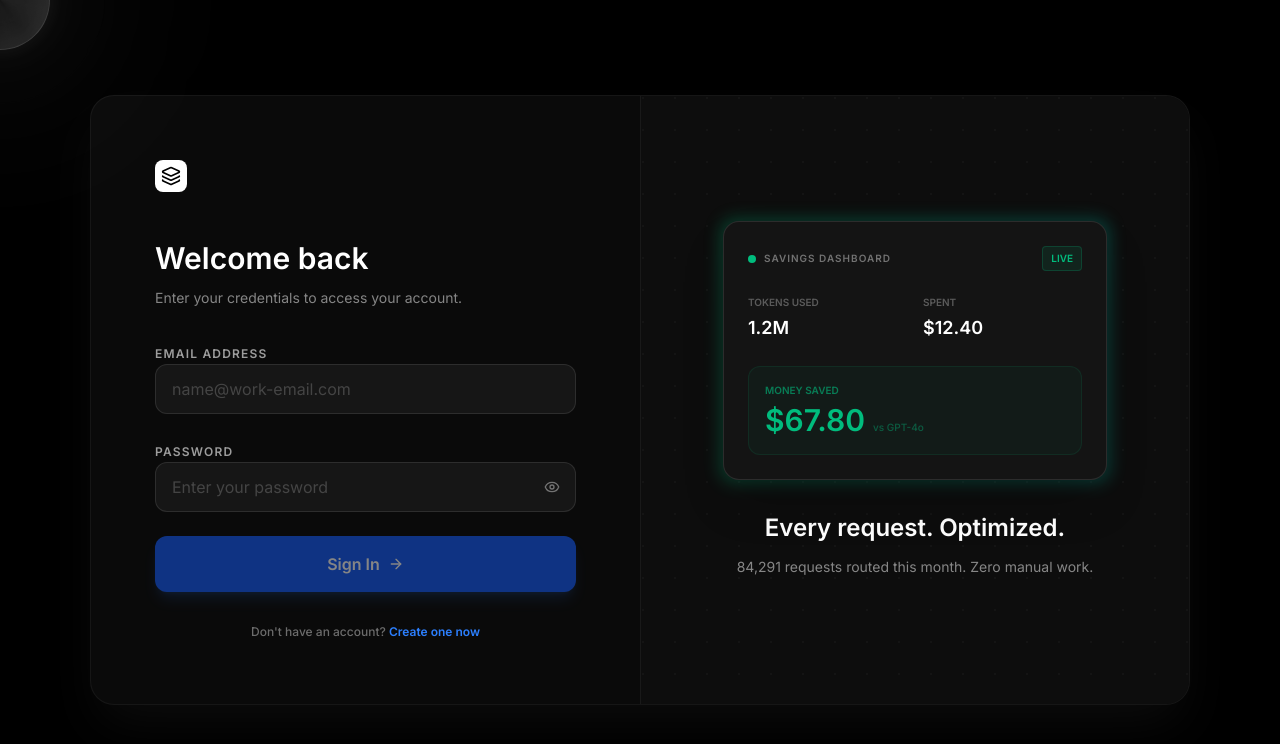
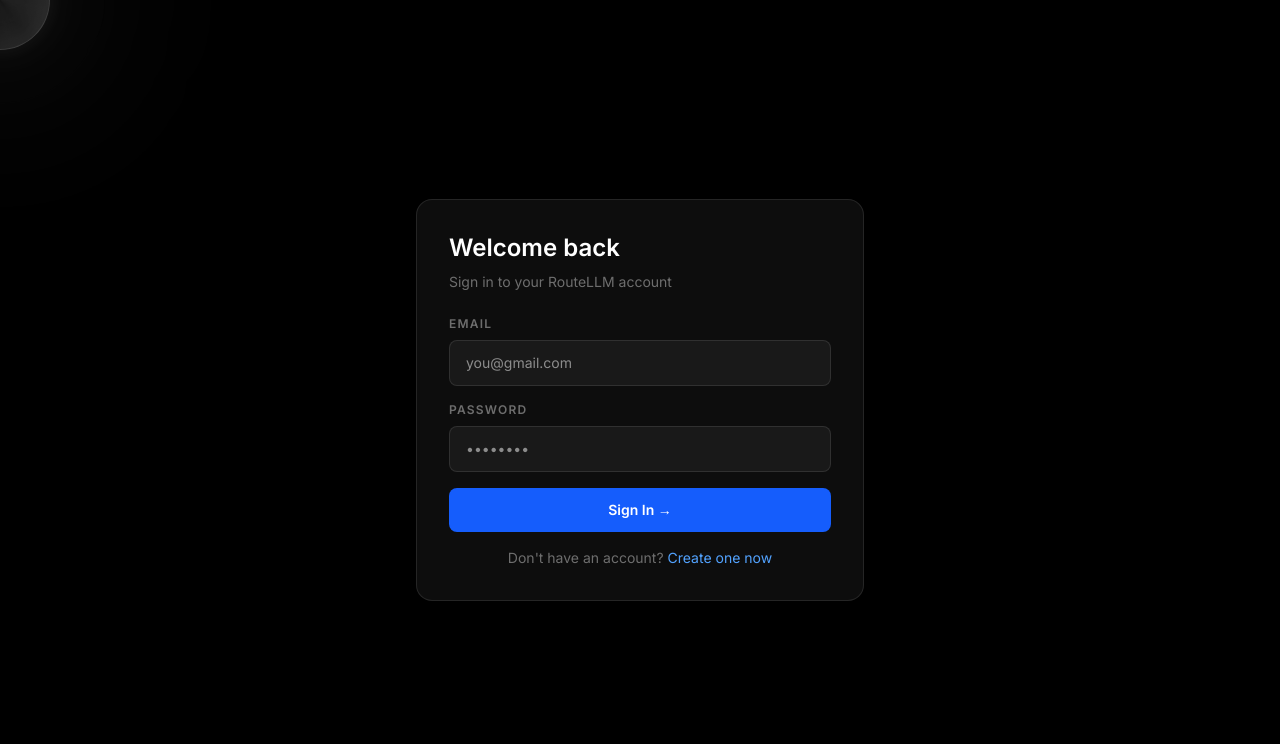
Before and after one commit to krishnawararkar15-droid/routerllm, a React (Vite) app: page /login in a window 1280 px wide. Shown: the top 744 px of the page. Built offline with nearby package versions, Linux system fonts and the light colour scheme.

Commit message:
Replace subscription key login with email and password login

```diff
--- a/src/components/Auth.tsx
+++ b/src/components/Auth.tsx
@@ -43,146 +43,57 @@ const AuthLayout = ({ children, rightContent }: { children: React.ReactNode, rig
 };
 
 export const Login = () => {
-  const [showPassword, setShowPassword] = useState(false);
+  const navigate = useNavigate();
   const [email, setEmail] = useState('');
   const [password, setPassword] = useState('');
-  const [error, setError] = useState<string | null>(null);
+  const [error, setError] = useState('');
   const [loading, setLoading] = useState(false);
-  const navigate = useNavigate();
 
-  const handleSubmit = async (e: React.FormEvent) => {
-    e.preventDefault();
-    if (!email.trim() || !password.trim()) return;
-
+  const handleLogin = async () => {
     setLoading(true);
-    setError(null);
-
+    setError('');
     try {
       const res = await fetch('https://routerllm.onrender.com/login', {
         method: 'POST',
         headers: { 'Content-Type': 'application/json' },
         body: JSON.stringify({ email, password })
       });
-
       const data = await res.json();
-
-      if (data.error) {
-        setError('Invalid email or password');
-        return;
+      if (data.subscription_key) {
+        localStorage.setItem('routellm_key', data.subscription_key);
+        localStorage.setItem('routellm_email', email);
+        navigate('/dashboard');
+      } else {
+        setError(data.error || 'Invalid email or password');
       }
-
-      localStorage.setItem('routellm_key', data.subscription_key);
-      localStorage.setItem('routellm_email', email);
-      navigate('/dashboard');
-    } catch (err) {
-      setError('Invalid email or password');
-    } finally {
-      setLoading(false);
+    } catch (e) {
+      setError('Connection failed. Try again.');
     }
+    setLoading(false);
   };
 
   return (
-    <AuthLayout
-      rightContent={
-        <div className="space-y-8">
-          <div className="relative group">
-            <div className="absolute -inset-1 bg-gradient-to-r from-emerald-500 to-teal-500 rounded-2xl blur opacity-25 group-hover:opacity-50 transition duration-1000 group-hover:duration-200"></div>
-            <div className="relative bg-[#141414] rounded-2xl border border-white/10 p-6 shadow-2xl text-left">
-              <div className="flex items-center justify-between mb-6">
-                <div className="flex items-center gap-2">
-                  <div className="w-2 h-2 rounded-full bg-emerald-500 animate-pulse" />
-                  <span className="text-[10px] font-bold text-white/40 uppercase tracking-widest">Savings Dashboard</span>
-                </div>
-                <div className="px-2 py-1 rounded bg-emerald-500/10 border border-emerald-500/20 text-[10px] font-bold text-emerald-500">
-                  LIVE
-                </div>
-              </div>
-
-              <div className="grid grid-cols-2 gap-4 mb-6">
-                <div className="space-y-1">
-                  <div className="text-[10px] text-white/30 uppercase font-bold">Tokens Used</div>
-                  <div className="text-lg font-bold text-white">1.2M</div>
-                </div>
-                <div className="space-y-1">
-                  <div className="text-[10px] text-white/30 uppercase font-bold">Spent</div>
-                  <div className="text-lg font-bold text-white">$12.40</div>
-                </div>
-              </div>
-
-              <div className="bg-emerald-500/5 rounded-xl p-4 border border-emerald-500/10">
-                <div className="text-[10px] text-emerald-500/60 uppercase font-bold mb-1">Money Saved</div>
-                <div className="flex items-baseline gap-2">
-                  <div className="text-3xl font-bold text-emerald-500">$67.80</div>
-                  <div className="text-[10px] text-emerald-500/40 font-medium">vs GPT-4o</div>
-                </div>
-              </div>
-            </div>
+    <div className="min-h-screen bg-black flex items-center justify-center">
+      <div className="bg-white/5 border border-white/10 rounded-2xl p-8 w-full max-w-md">
+        <h2 className="text-2xl font-bold text-white mb-2">Welcome back</h2>
+        <p className="text-white/40 text-sm mb-6">Sign in to your RouteLLM account</p>
+        {error && <div className="bg-red-500/10 border border-red-500/20 text-red-400 text-sm rounded-lg p-3 mb-4">{error}</div>}
+        <div className="space-y-4">
+          <div>
+            <label className="text-xs font-bold text-white/40 uppercase tracking-widest mb-2 block">Email</label>
+            <input type="email" value={email} onChange={e => setEmail(e.target.value)} placeholder="you@gmail.com" className="w-full bg-white/5 border border-white/10 rounded-lg px-4 py-3 text-white text-sm focus:outline-none focus:ring-2 focus:ring-blue-500" />
           </div>
           <div>
-            <h3 className="text-2xl font-bold text-white mb-3">Every request. Optimized.</h3>
-            <p className="text-white/50 text-sm leading-relaxed">
-              84,291 requests routed this month. Zero manual work.
-            </p>
+            <label className="text-xs font-bold text-white/40 uppercase tracking-widest mb-2 block">Password</label>
+            <input type="password" value={password} onChange={e => setPassword(e.target.value)} placeholder="••••••••" className="w-full bg-white/5 border border-white/10 rounded-lg px-4 py-3 text-white text-sm focus:outline-none focus:ring-2 focus:ring-blue-500" />
           </div>
-        </div>
-      }
-    >
-      <div className="flex-1">
-        <h1 className="text-3xl font-bold text-white mb-3">Welcome back</h1>
-        <p className="text-white/50 text-sm mb-8">Enter your credentials to access your account.</p>
-
-        <form className="space-y-6" onSubmit={handleSubmit}>
-          <div className="space-y-2">
-            <label className="text-xs font-bold text-white/60 uppercase tracking-widest">Email address</label>
-            <input
-              type="email"
-              placeholder="name@work-email.com"
-              value={email}
-              onChange={(e) => setEmail(e.target.value)}
-              className="w-full bg-white/5 border border-white/10 rounded-xl px-4 py-3 text-white placeholder:text-white/20 focus:outline-none focus:ring-2 focus:ring-blue-500/50 transition-all"
-            />
-          </div>
-
-          <div className="space-y-2">
-            <label className="text-xs font-bold text-white/60 uppercase tracking-widest">Password</label>
-            <div className="relative">
-              <input
-                type={showPassword ? "text" : "password"}
-                placeholder="Enter your password"
-                value={password}
-                onChange={(e) => setPassword(e.target.value)}
-                className="w-full bg-white/5 border border-white/10 rounded-xl px-4 py-3 text-white placeholder:text-white/20 focus:outline-none focus:ring-2 focus:ring-blue-500/50 transition-all"
-              />
-              <button
-                type="button"
-                onClick={() => setShowPassword(!showPassword)}
-                className="absolute right-4 top-1/2 -translate-y-1/2 text-white/40 hover:text-white transition-colors"
-              >
-                {showPassword ? <EyeOff className="w-4 h-4" /> : <Eye className="w-4 h-4" />}
-              </button>
-            </div>
-          </div>
-
-          {error && (
-            <div className="text-red-500 text-sm">{error}</div>
-          )}
-
-          <button
-            disabled={loading || !email.trim() || !password.trim()}
-            className="w-full bg-blue-600 hover:bg-blue-500 text-white font-bold py-4 rounded-xl flex items-center justify-center gap-2 transition-all shadow-lg shadow-blue-500/20 group disabled:opacity-50 disabled:cursor-not-allowed"
-          >
-            {loading ? 'Signing in...' : 'Sign In'}
-            <ArrowRight className="w-4 h-4 group-hover:translate-x-1 transition-transform" />
+          <button onClick={handleLogin} disabled={loading} className="w-full bg-blue-600 hover:bg-blue-500 text-white font-bold py-3 rounded-lg text-sm transition-all">
+            {loading ? 'Signing in...' : 'Sign In →'}
           </button>
-        </form>
-
-        <div className="mt-8 text-center space-y-4">
-          <p className="text-xs text-white/40 font-medium">
-            Don't have an account? <Link to="/signup" className="text-blue-500 hover:text-blue-400 font-bold transition-colors">Create one now</Link>
-          </p>
+          <p className="text-center text-sm text-white/40">Don't have an account? <a href="/signup" className="text-blue-400 hover:text-blue-300">Create one now</a></p>
         </div>
       </div>
-    </AuthLayout>
+    </div>
   );
 };
 
```
Also changed, not shown: requirements.txt, 1 other file (tests, documents, lock files or other folders).
